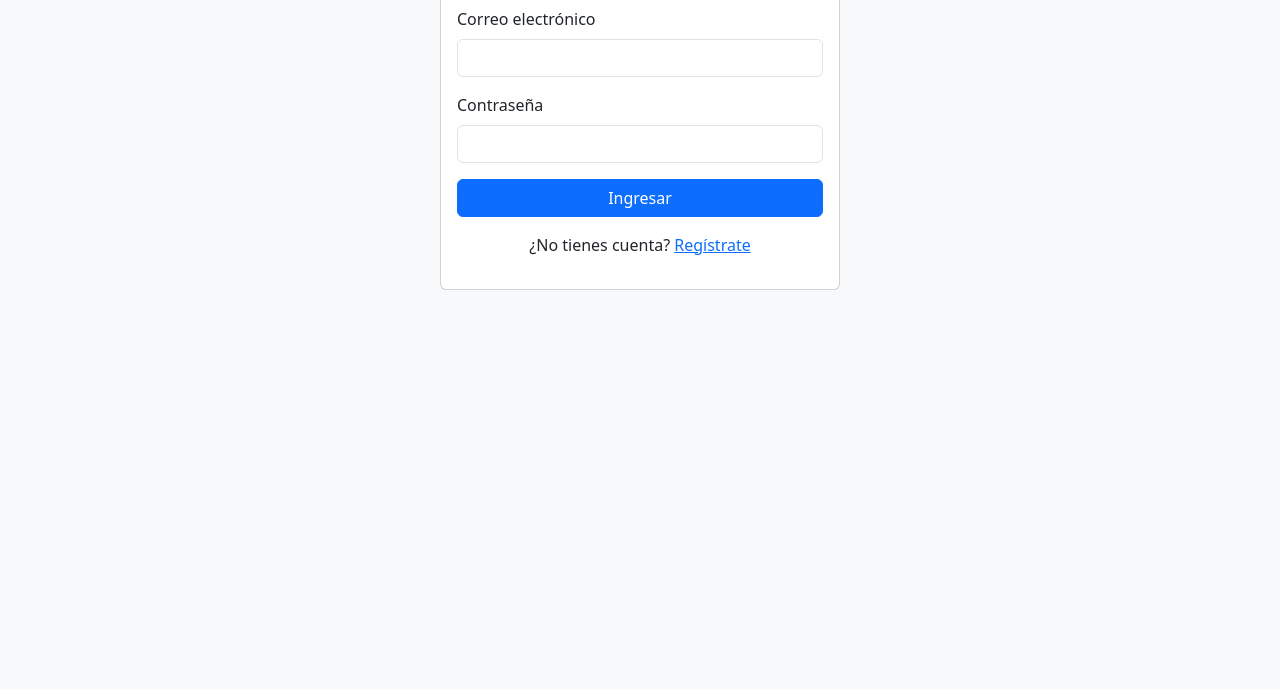
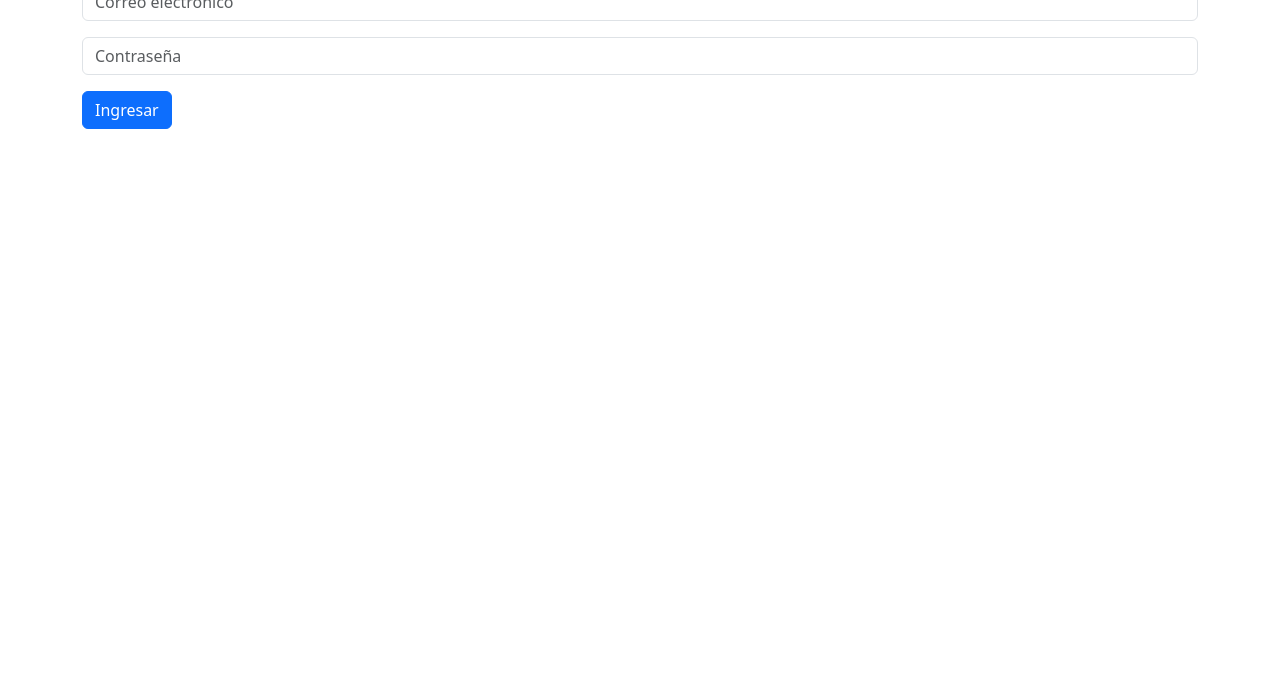
Before and after one commit to lederstream/ecommerce, a plain HTML site: page login.html in a window 1280 px wide. Shown: the part 111-800 px from the top of the page. Drawn offline with nearby package versions, Linux system fonts and the light colour scheme.

Commit message:
Update login.html

```diff
--- a/login.html
+++ b/login.html
@@ -1,72 +1,49 @@
 <!DOCTYPE html>
-<html lang="es">
+<html>
 <head>
-  <meta charset="UTF-8">
-  <title>Iniciar Sesión</title>
-  <link href="https://cdn.jsdelivr.net/npm/bootstrap@5.3.2/dist/css/bootstrap.min.css" rel="stylesheet">
+  <title>Iniciar sesión</title>
   <script src="https://cdn.jsdelivr.net/npm/@supabase/supabase-js"></script>
+  <link href="https://cdn.jsdelivr.net/npm/bootstrap@5.3.3/dist/css/bootstrap.min.css" rel="stylesheet">
 </head>
-<body class="bg-light">
-  <div class="container mt-5">
-    <div class="card mx-auto" style="max-width: 400px;">
-      <div class="card-body">
-        <h4 class="card-title text-center mb-4">Iniciar sesión</h4>
-        <form onsubmit="login(event)">
-          <div class="mb-3">
-            <label class="form-label">Correo electrónico</label>
-            <input type="email" id="email" class="form-control" required>
-          </div>
-          <div class="mb-3">
-            <label class="form-label">Contraseña</label>
-            <input type="password" id="password" class="form-control" required>
-          </div>
-          <button type="submit" class="btn btn-primary w-100">Ingresar</button>
-        </form>
-        <p class="mt-3 text-center">¿No tienes cuenta? <a href="registro.html">Regístrate</a></p>
-      </div>
-    </div>
+<body class="container py-5">
+  <h2>Iniciar sesión</h2>
+  <div class="mb-3">
+    <input type="email" id="email" class="form-control" placeholder="Correo electrónico">
   </div>
+  <div class="mb-3">
+    <input type="password" id="password" class="form-control" placeholder="Contraseña">
+  </div>
+  <button class="btn btn-primary" onclick="login()">Ingresar</button>
 
   <script>
     const supabase = supabase.createClient(
       'https://brzsayjqohyhpssfgqct.supabase.co',
-      'eyJhbGciOiJIUzI1NiIsInR5cCI6IkpXVCJ9...'
+      'tu-clave-publica'
     );
 
-    async function login(e) {
-      e.preventDefault();
-      const email = document.getElementById('email').value.trim();
-      const password = document.getElementById('password').value.trim();
+    async function login() {
+      const email = document.getElementById('email').value;
+      const password = document.getElementById('password').value;
 
       const { data, error } = await supabase.auth.signInWithPassword({ email, password });
-
       if (error) {
-        alert('Error al iniciar sesión: ' + error.message);
-        return;
+        return alert("Error: " + error.message);
       }
 
-      const user = data.user;
-
-      // Verificar si está aprobado manualmente
-      const { data: usuario, error: errorUsuario } = await supabase
+      // Verifica si el usuario está activo
+      const { data: usuario } = await supabase
         .from('usuarios')
         .select('activo')
-        .eq('id', user.id)
+        .eq('id', data.user.id)
         .single();
 
-      if (errorUsuario || !usuario) {
-        alert('Error al verificar el estado del usuario.');
-        return;
+      if (!usuario?.activo) {
+        await supabase.auth.signOut();
+        return alert('Tu cuenta aún no ha sido aprobada por el administrador.');
       }
 
-      if (!usuario.activo) {
-        alert('Tu cuenta aún no ha sido aprobada por el administrador.');
-        await supabase.auth.signOut(); // lo sacamos
-        return;
-      }
-
-      // Usuario aprobado
-      window.location.href = 'app.html'; // redirige a la app
+      alert('¡Bienvenido!');
+      location.href = "index.html"; // o redirige a donde quieras
     }
   </script>
 </body>
```
